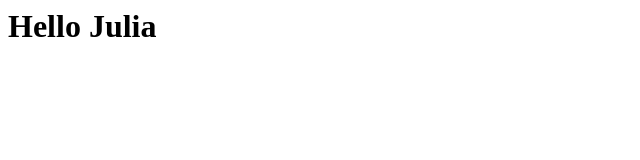
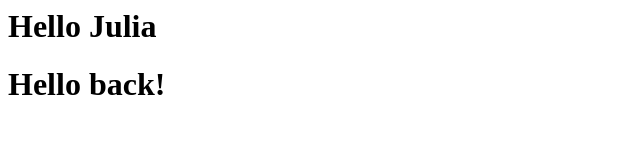
Before and after one commit to juliagirejko/introduction-2, a plain HTML site: page index.html in a window 1280 px wide. Shown: the whole page, without its empty margins (0-640 px from the left). Drawn offline with Linux system fonts and the light colour scheme.

Commit message:
back commit

```diff
--- a/index.html
+++ b/index.html
@@ -1 +1,2 @@
 <h1> Hello Julia <h1>
+<h1> Hello back!</h1>
```
